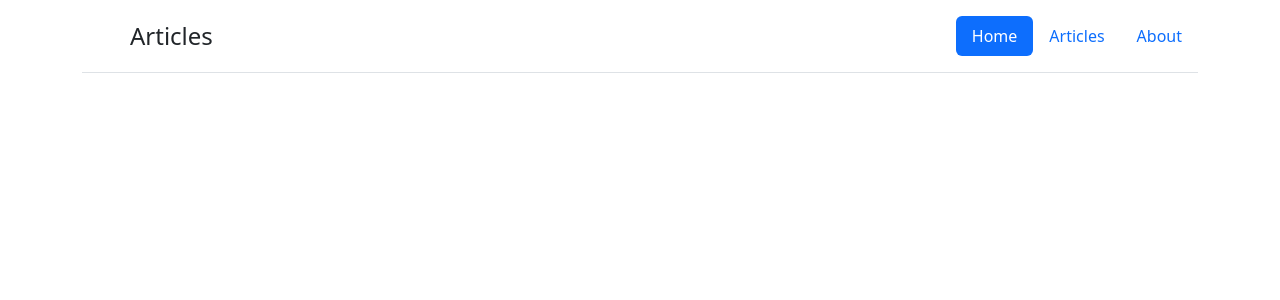
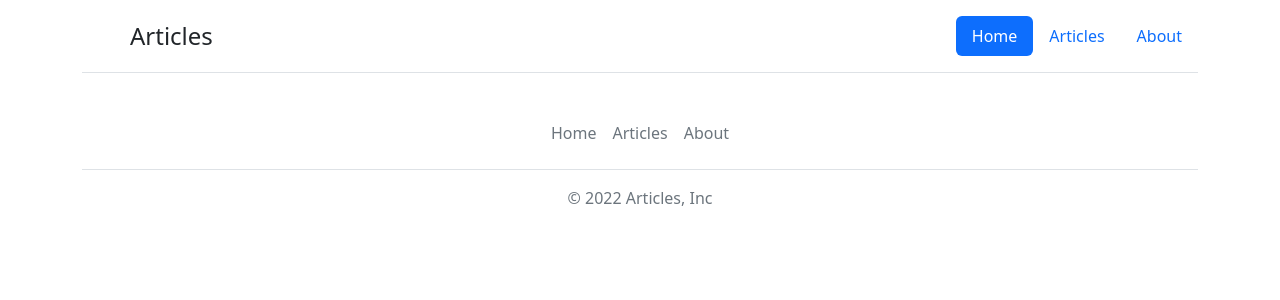
Before and after one commit to urieljuliatti/angular-articles-bootstrap, an Angular app: page / in a window 1280 px wide. Shown: the top 300 px of the page. Built offline with nearby package versions, Linux system fonts and the light colour scheme.

Commit message:
Adding footer

```diff
--- a/src/app/app.component.html
+++ b/src/app/app.component.html
@@ -1,3 +1,2 @@
-<div class="container">
-  <app-header></app-header>
-</div>
+<app-header></app-header>
+<app-footer></app-footer>
--- a/src/app/app.module.ts
+++ b/src/app/app.module.ts
@@ -4,11 +4,13 @@
 import { AppRoutingModule } from './app-routing.module';
 import { AppComponent } from './app.component';
 import { HeaderComponent } from './components/header/header.component';
+import { FooterComponent } from './components/footer/footer.component';
 
 @NgModule({
   declarations: [
     AppComponent,
-    HeaderComponent
+    HeaderComponent,
+    FooterComponent
   ],
   imports: [
     BrowserModule,
--- /dev/null
+++ b/src/app/components/footer/footer.component.html
@@ -0,0 +1,10 @@
+<div class="container">
+  <footer class="py-3 my-4">
+    <ul class="nav justify-content-center border-bottom pb-3 mb-3">
+      <li class="nav-item"><a href="#" class="nav-link px-2 text-muted">Home</a></li>
+      <li class="nav-item"><a href="#" class="nav-link px-2 text-muted">Articles</a></li>
+      <li class="nav-item"><a href="#" class="nav-link px-2 text-muted">About</a></li>
+    </ul>
+    <p class="text-center text-muted">© 2022 Articles, Inc</p>
+  </footer>
+</div>
--- a/src/app/components/header/header.component.html
+++ b/src/app/components/header/header.component.html
@@ -1,3 +1,4 @@
+<div class="container">
   <header class="d-flex flex-wrap justify-content-center py-3 mb-4 border-bottom">
     <a href="/" class="d-flex align-items-center mb-3 mb-md-0 me-md-auto text-dark text-decoration-none">
       <svg class="bi me-2" width="40" height="32"><use xlink:href="#bootstrap"></use></svg>
@@ -10,3 +11,4 @@
       <li class="nav-item"><a href="#" class="nav-link">About</a></li>
     </ul>
   </header>
+</div>
```
Also changed, not shown: src/app/components/footer/footer.component.ts (added, +10 -0 lines), src/app/components/footer/footer.component.css (added), 1 other file (tests, documents, lock files or other folders). Lines whose indentation alone changed are shown as unchanged.
